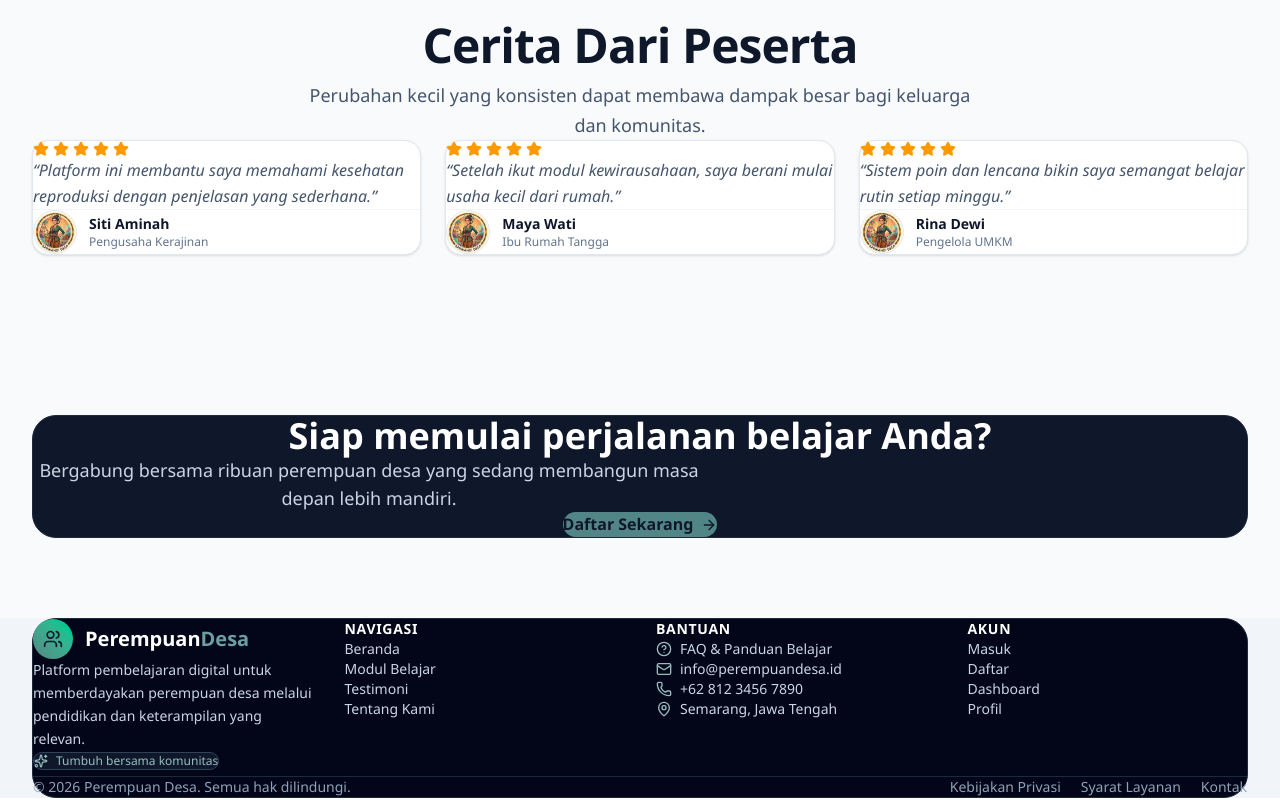
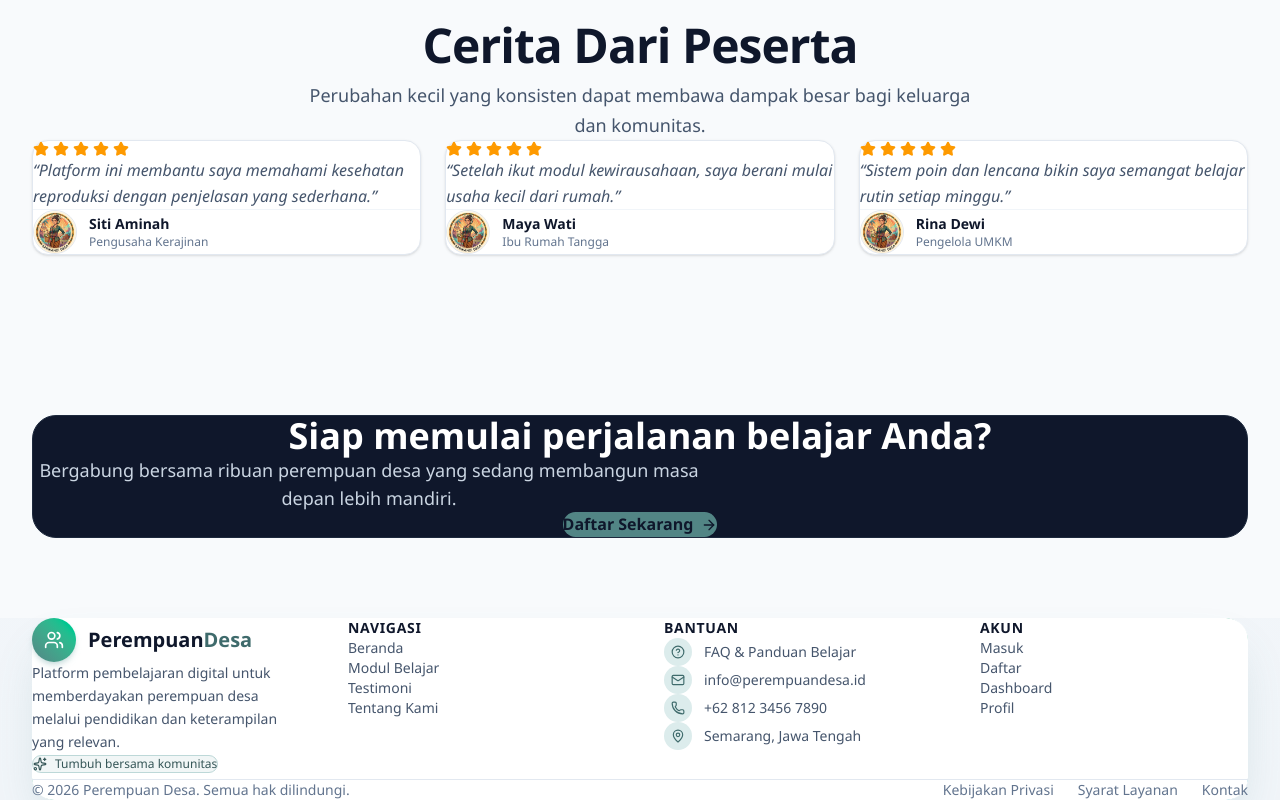
Before and after one commit to hendradedi/perempuandesa, a React (Vite) app: page / in a window 1280 px wide. Shown: the part 1397-2197 px from the top of the page. Built offline with nearby package versions, Linux system fonts and the light colour scheme; no server answers.

Commit message:
Redesign footer: warna cerah putih dengan gradient border teal, spacing lebih lega

```diff
--- a/src/components/layout/Footer.jsx
+++ b/src/components/layout/Footer.jsx
@@ -5,48 +5,49 @@ const Footer = () => {
   const currentYear = new Date().getFullYear();
 
   return (
-    <footer className="mt-16 pb-8">
+    <footer className="mt-16 pb-10">
       <div className="site-container">
-        <div className="rounded-3xl bg-slate-950 border border-slate-800 px-6 md:px-10 py-10 md:py-12">
-          <div className="grid grid-cols-1 md:grid-cols-2 lg:grid-cols-4 gap-8">
+        <div className="rounded-3xl bg-gradient-to-br from-teal-600 via-emerald-600 to-cyan-600 p-[2px] shadow-2xl shadow-teal-500/20">
+          <div className="rounded-[22px] bg-white px-8 md:px-12 py-12 md:py-16">
+            <div className="grid grid-cols-1 md:grid-cols-2 lg:grid-cols-4 gap-10 md:gap-12">
               <div>
-              <div className="flex items-center gap-3 mb-4">
-                <div className="w-10 h-10 rounded-full bg-gradient-to-tr from-teal-500 to-emerald-400 flex items-center justify-center text-slate-900">
+                <div className="flex items-center gap-3 mb-5">
+                  <div className="w-11 h-11 rounded-full bg-gradient-to-tr from-teal-500 to-emerald-400 flex items-center justify-center text-white shadow-md shadow-teal-300/40">
                     <Users className="w-5 h-5" />
                   </div>
-                <span className="text-xl font-bold text-white">
-                  Perempuan<span className="text-teal-400">Desa</span>
+                  <span className="text-xl font-bold text-slate-900">
+                    Perempuan<span className="text-teal-600">Desa</span>
                   </span>
                 </div>
-              <p className="text-slate-300 text-sm leading-relaxed">
+                <p className="text-slate-600 text-sm leading-relaxed mb-5">
                   Platform pembelajaran digital untuk memberdayakan perempuan desa melalui pendidikan dan keterampilan yang relevan.
                 </p>
-              <div className="mt-5 inline-flex items-center gap-2 rounded-full border border-slate-700 bg-slate-900 px-3 py-1.5 text-xs text-teal-300">
+                <div className="inline-flex items-center gap-2 rounded-full border border-teal-200 bg-teal-50 px-4 py-2 text-xs font-medium text-teal-700">
                   <Sparkles className="w-3.5 h-3.5" />
                   Tumbuh bersama komunitas
                 </div>
               </div>
 
               <div>
-              <h3 className="text-sm font-semibold text-white mb-4 uppercase tracking-wider">Navigasi</h3>
-              <ul className="space-y-2 text-sm">
+                <h3 className="text-sm font-bold text-slate-900 mb-5 uppercase tracking-wider">Navigasi</h3>
+                <ul className="space-y-3 text-sm">
                   <li>
-                  <Link to="/" className="text-slate-300 hover:text-teal-300 transition-colors">
+                    <Link to="/" className="text-slate-600 hover:text-teal-600 transition-colors font-medium">
                       Beranda
                     </Link>
                   </li>
                   <li>
-                  <a href="#modul" className="text-slate-300 hover:text-teal-300 transition-colors">
+                    <a href="#modul" className="text-slate-600 hover:text-teal-600 transition-colors font-medium">
                       Modul Belajar
                     </a>
                   </li>
                   <li>
-                  <a href="#testimoni" className="text-slate-300 hover:text-teal-300 transition-colors">
+                    <a href="#testimoni" className="text-slate-600 hover:text-teal-600 transition-colors font-medium">
                       Testimoni
                     </a>
                   </li>
                   <li>
-                  <a href="#tentang" className="text-slate-300 hover:text-teal-300 transition-colors">
+                    <a href="#tentang" className="text-slate-600 hover:text-teal-600 transition-colors font-medium">
                       Tentang Kami
                     </a>
                   </li>
@@ -54,47 +55,55 @@ const Footer = () => {
               </div>
 
               <div>
-              <h3 className="text-sm font-semibold text-white mb-4 uppercase tracking-wider">Bantuan</h3>
-              <ul className="space-y-3 text-sm text-slate-300">
-                <li className="flex items-center gap-2">
-                  <CircleHelp className="w-4 h-4 text-teal-300" />
+                <h3 className="text-sm font-bold text-slate-900 mb-5 uppercase tracking-wider">Bantuan</h3>
+                <ul className="space-y-3 text-sm text-slate-600">
+                  <li className="flex items-center gap-3">
+                    <span className="w-7 h-7 rounded-full bg-teal-100 flex items-center justify-center shrink-0">
+                      <CircleHelp className="w-3.5 h-3.5 text-teal-600" />
+                    </span>
                     FAQ & Panduan Belajar
                   </li>
-                <li className="flex items-center gap-2">
-                  <Mail className="w-4 h-4 text-teal-300" />
+                  <li className="flex items-center gap-3">
+                    <span className="w-7 h-7 rounded-full bg-teal-100 flex items-center justify-center shrink-0">
+                      <Mail className="w-3.5 h-3.5 text-teal-600" />
+                    </span>
                     info@perempuandesa.id
                   </li>
-                <li className="flex items-center gap-2">
-                  <Phone className="w-4 h-4 text-teal-300" />
+                  <li className="flex items-center gap-3">
+                    <span className="w-7 h-7 rounded-full bg-teal-100 flex items-center justify-center shrink-0">
+                      <Phone className="w-3.5 h-3.5 text-teal-600" />
+                    </span>
                     +62 812 3456 7890
                   </li>
-                <li className="flex items-center gap-2">
-                  <MapPin className="w-4 h-4 text-teal-300" />
+                  <li className="flex items-center gap-3">
+                    <span className="w-7 h-7 rounded-full bg-teal-100 flex items-center justify-center shrink-0">
+                      <MapPin className="w-3.5 h-3.5 text-teal-600" />
+                    </span>
                     Semarang, Jawa Tengah
                   </li>
                 </ul>
               </div>
 
               <div>
-              <h3 className="text-sm font-semibold text-white mb-4 uppercase tracking-wider">Akun</h3>
-              <ul className="space-y-2 text-sm">
+                <h3 className="text-sm font-bold text-slate-900 mb-5 uppercase tracking-wider">Akun</h3>
+                <ul className="space-y-3 text-sm">
                   <li>
-                  <Link to="/login" className="text-slate-300 hover:text-teal-300 transition-colors">
+                    <Link to="/login" className="text-slate-600 hover:text-teal-600 transition-colors font-medium">
                       Masuk
                     </Link>
                   </li>
                   <li>
-                  <Link to="/register" className="text-slate-300 hover:text-teal-300 transition-colors">
+                    <Link to="/register" className="text-slate-600 hover:text-teal-600 transition-colors font-medium">
                       Daftar
                     </Link>
                   </li>
                   <li>
-                  <Link to="/dashboard" className="text-slate-300 hover:text-teal-300 transition-colors">
+                    <Link to="/dashboard" className="text-slate-600 hover:text-teal-600 transition-colors font-medium">
                       Dashboard
                     </Link>
                   </li>
                   <li>
-                  <Link to="/profile" className="text-slate-300 hover:text-teal-300 transition-colors">
+                    <Link to="/profile" className="text-slate-600 hover:text-teal-600 transition-colors font-medium">
                       Profil
                     </Link>
                   </li>
@@ -102,14 +111,15 @@ const Footer = () => {
               </div>
             </div>
 
-          <div className="border-t border-slate-800 mt-10 pt-6 flex flex-col md:flex-row md:items-center md:justify-between gap-4">
-            <p className="text-sm text-slate-400 text-center md:text-left">
+            <div className="border-t border-slate-200 mt-12 pt-8 flex flex-col md:flex-row md:items-center md:justify-between gap-4">
+              <p className="text-sm text-slate-500 text-center md:text-left">
                 © {currentYear} Perempuan Desa. Semua hak dilindungi.
               </p>
-            <div className="flex items-center justify-center md:justify-end gap-5 text-sm">
-              <a href="#" className="text-slate-400 hover:text-teal-300 transition-colors">Kebijakan Privasi</a>
-              <a href="#" className="text-slate-400 hover:text-teal-300 transition-colors">Syarat Layanan</a>
-              <a href="#" className="text-slate-400 hover:text-teal-300 transition-colors">Kontak</a>
+              <div className="flex items-center justify-center md:justify-end gap-6 text-sm">
+                <a href="#" className="text-slate-500 hover:text-teal-600 transition-colors">Kebijakan Privasi</a>
+                <a href="#" className="text-slate-500 hover:text-teal-600 transition-colors">Syarat Layanan</a>
+                <a href="#" className="text-slate-500 hover:text-teal-600 transition-colors">Kontak</a>
+              </div>
             </div>
           </div>
         </div>
```
Lines whose indentation alone changed are shown as unchanged.
